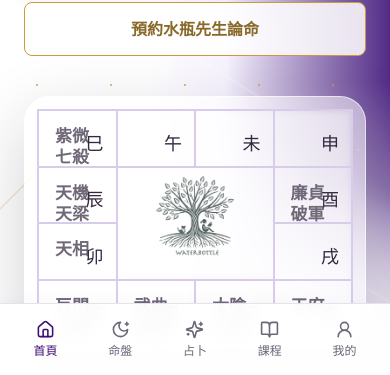
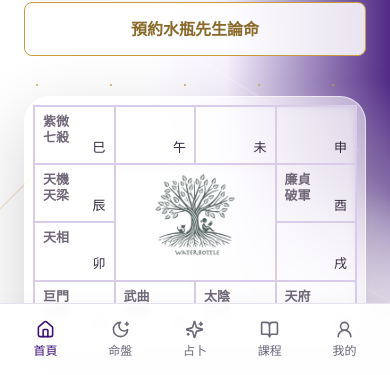
Before and after one commit to tsaititsu/tsu-waterbottle-site, a Next.js app: page / in a window 390 px wide. Shown: the part 469-844 px from the top of the page. Built offline with nearby package versions, Linux system fonts and the light colour scheme; no server answers.

Commit message:
fix: strengthen mobile card fan and chart preview type

```diff
--- a/src/components/ZiweiChartPreview.tsx
+++ b/src/components/ZiweiChartPreview.tsx
@@ -30,7 +30,7 @@ const branches = ['巳', '午', '未', '申', '辰', '酉', '卯', '戌', '寅',
 
 export function ZiweiChartPreview() {
   return (
-    <div className="relative ml-auto w-full max-w-[620px] rounded-[26px] border border-white/60 bg-white/50 p-3 shadow-[0_24px_70px_rgba(31,27,46,0.2)] backdrop-blur-md">
+    <div className="relative ml-auto w-full max-w-[620px] rounded-[26px] border border-white/60 bg-white/50 p-2 shadow-[0_24px_70px_rgba(31,27,46,0.2)] backdrop-blur-md md:p-3">
       <div className="grid aspect-[1.38] grid-cols-4 grid-rows-4 border border-[#d9cbea] bg-[#fbf8ff]/78 backdrop-blur-sm">
         {branches.map((branch) => {
           const [row, col] = palaceGrid[branch]
@@ -39,24 +39,24 @@ export function ZiweiChartPreview() {
           return (
             <div
               key={branch}
-              className="relative border border-[#d9cbea] bg-white/22 p-4 md:p-5"
+              className="relative border border-[#d9cbea] bg-white/22 p-2 sm:p-3 md:p-5"
               style={{ gridRow: row + 1, gridColumn: col + 1 }}
             >
               {item && (
-                <div className="space-y-0.5 font-serifTC text-[17px] font-semibold leading-[1.12] text-[#706878] md:text-[22px]">
+                <div className="hero-chart-star space-y-0.5 font-serifTC text-[13px] font-semibold leading-[1.08] text-[#706878] sm:text-[15px] md:text-[22px] md:leading-[1.12]">
                   {item.stars.map((star) => (
                     <div key={star}>{star}</div>
                   ))}
                 </div>
               )}
-              <span className="absolute bottom-2 right-3 font-serifTC text-lg text-[#34283f] md:text-xl">
+              <span className="hero-chart-branch absolute bottom-1.5 right-2 font-serifTC text-[13px] text-[#34283f] sm:text-[15px] md:bottom-2 md:right-3 md:text-xl">
                 {branch}
               </span>
             </div>
           )
         })}
 
-        <div className="col-start-2 col-end-4 row-start-2 row-end-4 flex items-center justify-center overflow-hidden border border-[#d9cbea] bg-white/12 px-5 backdrop-blur-sm">
+        <div className="col-start-2 col-end-4 row-start-2 row-end-4 flex items-center justify-center overflow-hidden border border-[#d9cbea] bg-white/12 px-2 backdrop-blur-sm md:px-5">
           <div className="relative h-[76%] w-[76%] -translate-y-2 md:h-[82%] md:w-[82%] md:-translate-y-3">
             <Image
               src="/brand/waterbottle-logo-transparent-cropped.png"
--- a/src/components/divination/DivinationDrawPreview.tsx
+++ b/src/components/divination/DivinationDrawPreview.tsx
@@ -92,11 +92,11 @@ const shufflePreviewCards = [
 ]
 
 const mobileFanTransforms = [
-  "translateY(12px) rotate(-7deg)",
-  "translateY(5px) rotate(-3.5deg)",
+  "translateY(28px) rotate(-12deg)",
+  "translateY(10px) rotate(-6deg)",
   "translateY(0) rotate(0deg)",
-  "translateY(5px) rotate(3.5deg)",
-  "translateY(12px) rotate(7deg)",
+  "translateY(10px) rotate(6deg)",
+  "translateY(28px) rotate(12deg)",
 ]
 
 function getMobileFanTransform(index: number) {
@@ -1077,7 +1077,7 @@ export function DivinationDrawPreview({ readingSession = null, autoMockPaid = fa
             </div>
           ) : pendingIndex === null ? (
             <div className="w-full min-w-0 max-w-full">
-              <div className="divination-card-scroller w-full min-w-0 max-w-full touch-pan-x overflow-x-auto overscroll-x-contain px-3 pb-7 pt-4 lg:hidden">
+              <div className="divination-card-scroller w-full min-w-0 max-w-full touch-pan-x overflow-x-auto overscroll-x-contain px-5 pb-8 pt-5 lg:hidden">
                 <div className="flex w-max min-w-full items-start justify-start">
                   {ziweiCards.map((card, index) => {
                     return (
@@ -1086,7 +1086,7 @@ export function DivinationDrawPreview({ readingSession = null, autoMockPaid = fa
                         type="button"
                         onClick={() => pickCard(index)}
                         disabled={shuffling || isInterpreting || hasResultPreview}
-                        className={`group flex h-28 w-14 min-w-0 shrink-0 items-start justify-center rounded-xl bg-transparent p-0 focus-visible:outline-none focus-visible:ring-2 focus-visible:ring-darkGold/40 ${
+                        className={`group flex h-36 w-[52px] min-w-0 shrink-0 items-start justify-center rounded-xl bg-transparent p-0 focus-visible:outline-none focus-visible:ring-2 focus-visible:ring-darkGold/40 ${
                           index % mobileFanTransforms.length === mobileFanTransforms.length - 1 ? "mr-2" : ""
                         } ${
                           shuffling || isInterpreting || hasResultPreview ? "cursor-default opacity-80" : ""
```
Also changed, not shown: 2 other files (tests, documents, lock files or other folders).
